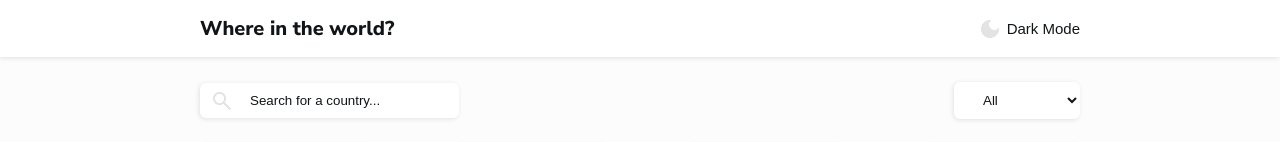
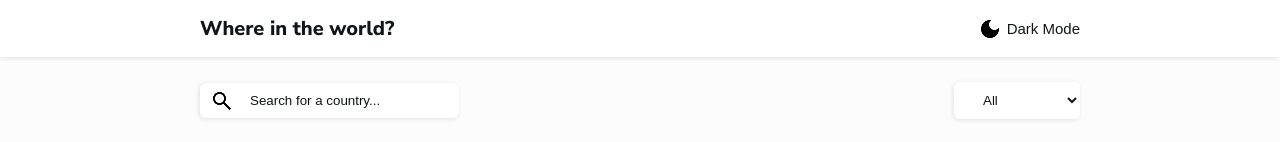
Before and after one commit to JohnLloydViola/World-Explorer, a React (Vite) app: page / in a window 1280 px wide. Shown: the top 142 px of the page. Built offline with nearby package versions, Linux system fonts and the light colour scheme.

Commit message:
feat: add brightness filter to images and update CSS variables for improved styling

```diff
--- a/src/components/CountryDetails/CountryDetails.module.css
+++ b/src/components/CountryDetails/CountryDetails.module.css
@@ -50,3 +50,7 @@
   border-radius: var(--border-radius);
   font-size: 13px;
 }
+
+.arrowImage {
+  filter: var(--brightness-level)
+}
--- a/src/components/FilterSection/FilterSection.jsx
+++ b/src/components/FilterSection/FilterSection.jsx
@@ -12,7 +12,7 @@ function FilterSection({input, setInput, selectedRegion, setSelectedRegion}) {
     <div className={style.container}>
       <div>
         <div className={style.inputContainer} >
-          <img className={style.inputImage} src={SearchIcon}></img>
+          <img className={style.searchImage} src={SearchIcon}></img>
           <input type='text' value={input} onChange={inputHandler} placeholder='Search for a country...'></input>
         </div>
         <FilterBy selectedRegion={selectedRegion} setSelectedRegion={setSelectedRegion} />
--- a/src/components/FilterSection/FilterSection.module.css
+++ b/src/components/FilterSection/FilterSection.module.css
@@ -13,11 +13,12 @@
   position:relative;
 }
 
-.inputImage {
+.searchImage {
   position: absolute;
   top: 50%;
   transform: translateY(-50%);
   left: 10px;
+  filter: var(--brightness-level);
 }
 
 input {
--- a/src/components/Header/ThemeToggle/ThemeToggle.jsx
+++ b/src/components/Header/ThemeToggle/ThemeToggle.jsx
@@ -7,12 +7,10 @@ function ThemeToggle({setIsDarkMode}) {
     setIsDarkMode(prev => !prev);
   }
 
-
-
   return(
     <div>
       <button onClick={toggleMode}>
-        <img src={DarkModeImage} alt='Dark Mode Icon'/>
+        <img className={style.darkModeImage} src={DarkModeImage} alt='Dark Mode Icon'/>
         <p>Dark Mode</p>
       </button>
     </div>
--- a/src/components/Header/ThemeToggle/ThemeToggle.module.css
+++ b/src/components/Header/ThemeToggle/ThemeToggle.module.css
@@ -10,3 +10,6 @@ button {
   border:none;
   background:none;
 }
+.darkModeImage{
+  filter: var(--brightness-level);
+}
--- a/src/index.css
+++ b/src/index.css
@@ -11,6 +11,7 @@
   --color-element: hsl(0, 100%, 100%);
   --color-bg-element: white;
   --border-radius: 6px;
+  --brightness-level: brightness(0);
 
 }
 
@@ -18,6 +19,7 @@
   --text-color: hsl(0, 100%, 100%);
   --body-background: hsl(207, 26%, 17%);
   --color-bg-element: hsl(209, 23%, 22%);
+  --brightness-level: brightness(100);
 }
 
 @font-face {
```
